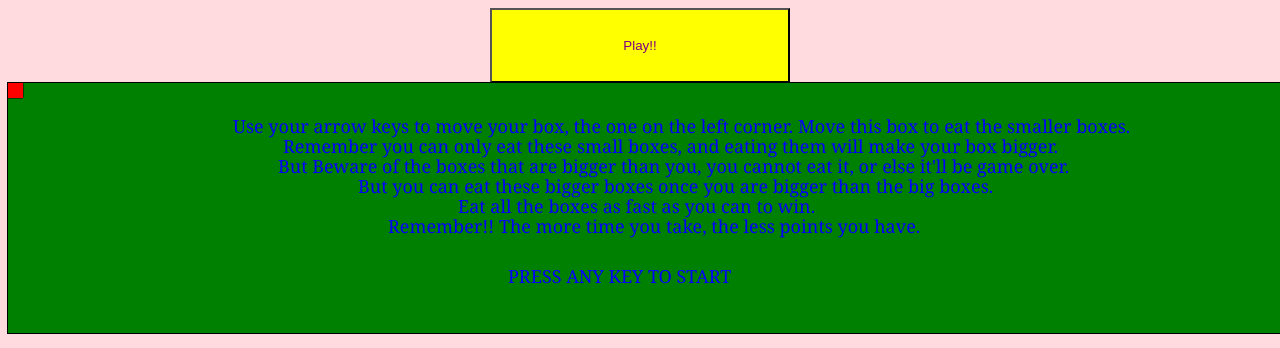
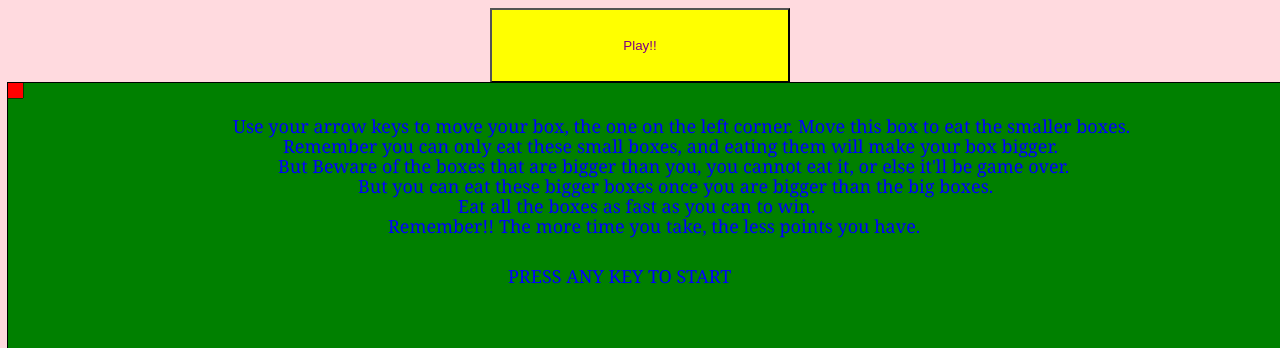
Before and after one commit to salamee/salamee.github.io, a plain HTML site: page index.html in a window 1280 px wide. Shown: the top 348 px of the page. Drawn offline with Linux system fonts and the light colour scheme.

Commit message:
Update index.html

```diff
--- a/index.html
+++ b/index.html
@@ -22,7 +22,7 @@
 		<input type="button" value="Play!!" class="play"/>
 		<div id="lblTime"></div>
 		<div id="timer"></div>
-		<canvas id="canvas" height="250" width="1300" class="canvas"></canvas>
+		<canvas id="canvas" height="300" width="1300" class="canvas"></canvas>
 		<script src = "key.js" type="text/javascript"></script>
 
 
```
